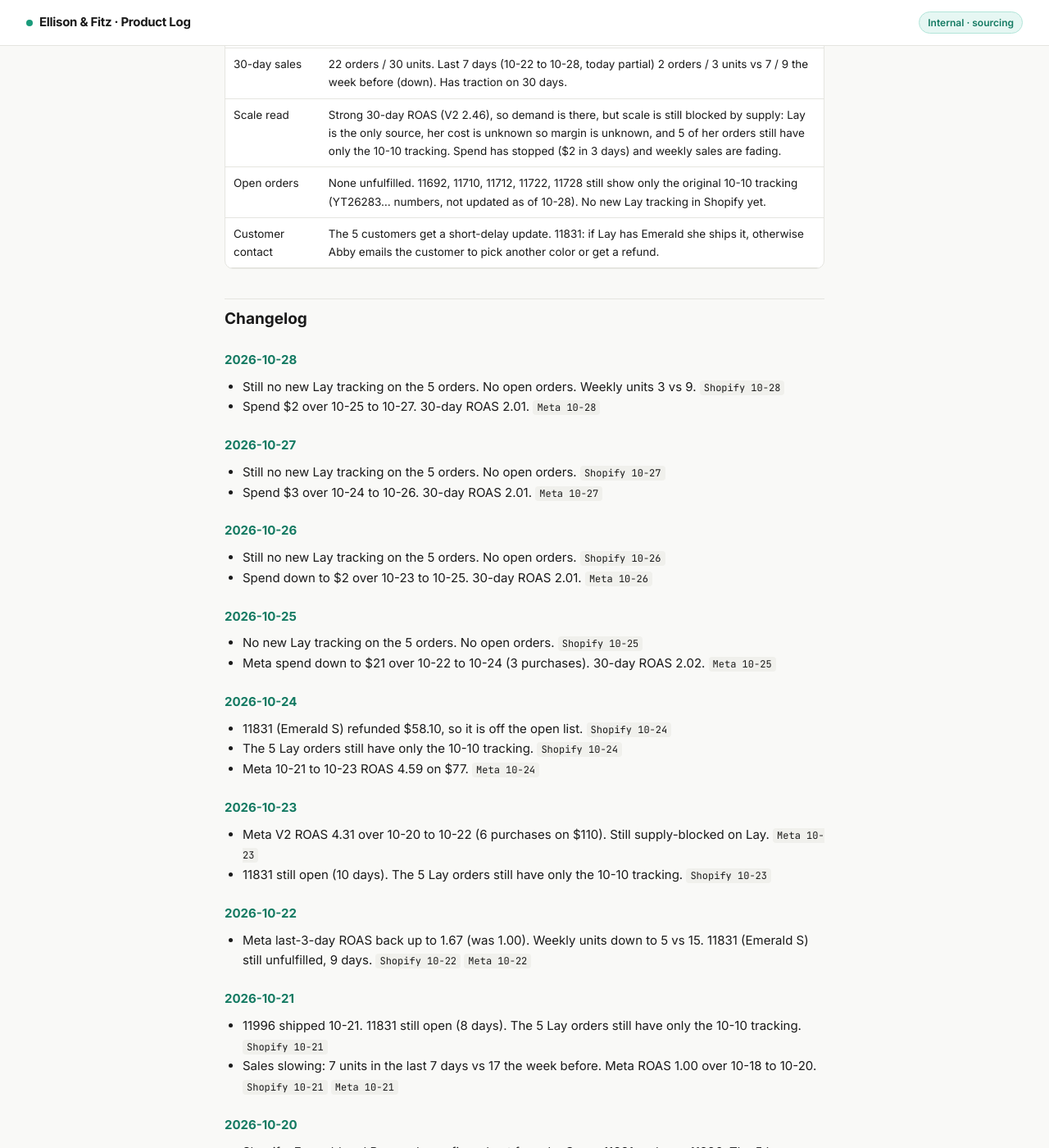
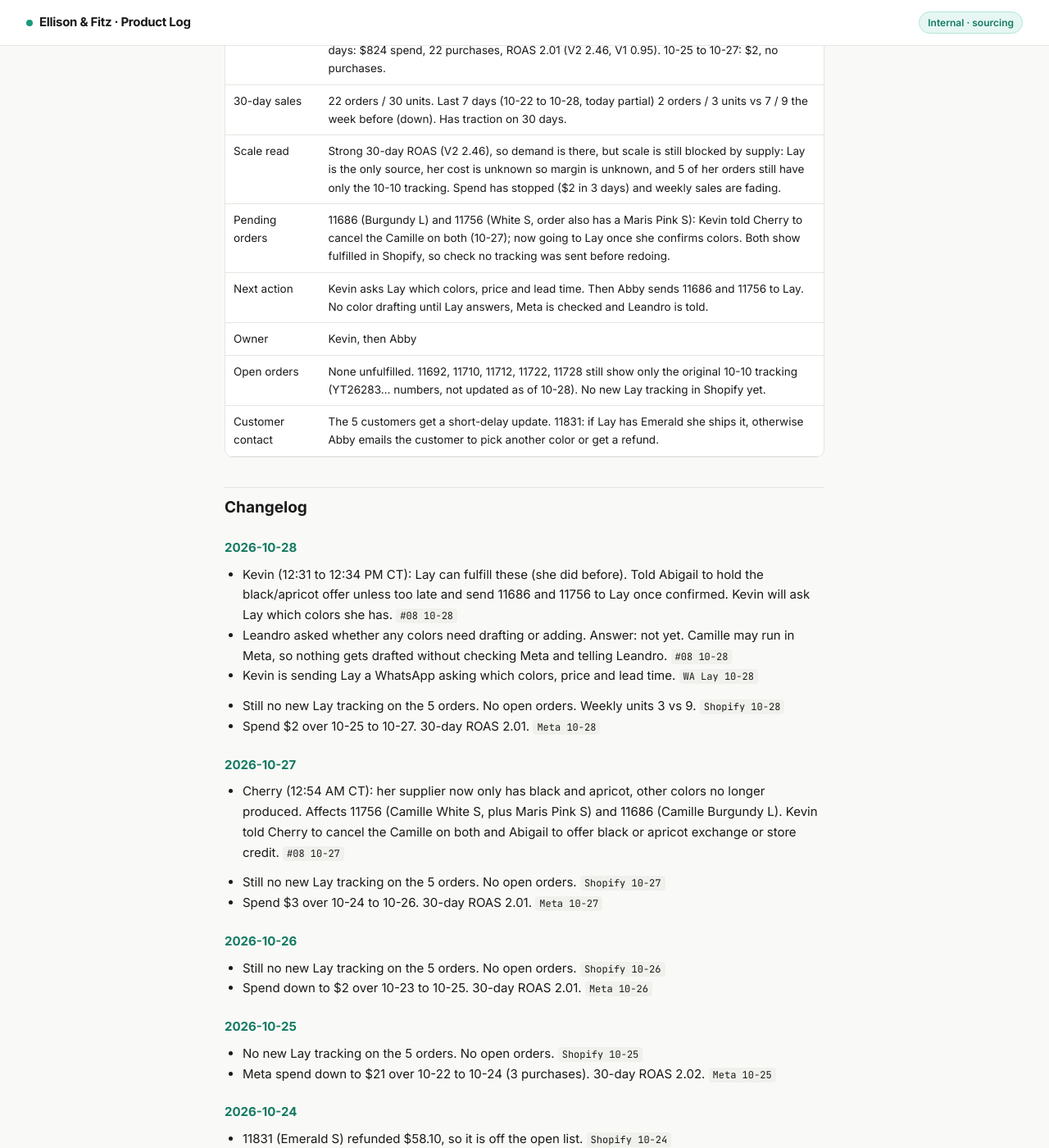
Before and after one commit to ellison-fitz/ef-product-log, a Jekyll site: the page built from products/camille-knit-sweater.md, in a window 1280 px wide and 1400 px high, scrolled down 762 px. Shown: the whole window at 82% size. Built offline with Jekyll 4.4.1, drawn with Linux system fonts in a browser that asks for light colours; some of the changed text lies outside the part shown.

Commit message:
2026-10-28 sourcing update: Maren/Beck gaps, Camille Lay colors, Hart notes

```diff
--- a/products/camille-knit-sweater.md
+++ b/products/camille-knit-sweater.md
@@ -11,8 +11,8 @@ title: "Camille Knit Sweater"
 
 | Field | Value |
 |---|---|
-| Current supplier | **Lay (Dropsure)**, the only source (Abby 10-16). Cherry quoted it but her supplier sold out; restock 10–15 days. |
-| Backup | Cherry after restock (10–15 days from ~10-16). Hart: can't find the same style. |
+| Current supplier | **Lay (Dropsure)** again for 11686 and 11756 once she confirms (Kevin 10-28). Lay fulfilled Camille before and was the only source (Abby 10-16). Her new supplier has "4 colors", not named, unconfirmed. |
+| Backup | Cherry: her supplier now only has **Black and Apricot**, other colors no longer produced (10-27). Hart: can't find the same style (10-11). |
 | Cost (product + shipping) | Lay: unknown. Cherry: unknown (not in PLW tab). |
 | Selling price | $49.99 |
 | Approved colors and sizes | Apricot, Black, White, Dark Brown stay live on the short sleeve listing. Sizes S–2XL. |
@@ -20,6 +20,9 @@ title: "Camille Knit Sweater"
 | Meta ads | **Nearly off.** Stack Testing ad sets "Camille Knit Sweater (V1)" and "(V2) - 37 / 1.45". Last 30 days: $824 spend, 22 purchases, ROAS 2.01 (V2 2.46, V1 0.95). 10-25 to 10-27: $2, no purchases. |
 | 30-day sales | 22 orders / 30 units. Last 7 days (10-22 to 10-28, today partial) 2 orders / 3 units vs 7 / 9 the week before (down). Has traction on 30 days. |
 | Scale read | Strong 30-day ROAS (V2 2.46), so demand is there, but scale is still blocked by supply: Lay is the only source, her cost is unknown so margin is unknown, and 5 of her orders still have only the 10-10 tracking. Spend has stopped ($2 in 3 days) and weekly sales are fading. |
+| Pending orders | 11686 (Burgundy L) and 11756 (White S, order also has a Maris Pink S): Kevin told Cherry to cancel the Camille on both (10-27); now going to Lay once she confirms colors. Both show fulfilled in Shopify, so check no tracking was sent before redoing. |
+| Next action | Kevin asks Lay which colors, price and lead time. Then Abby sends 11686 and 11756 to Lay. No color drafting until Lay answers, Meta is checked and Leandro is told. |
+| Owner | Kevin, then Abby |
 | Open orders | None unfulfilled. 11692, 11710, 11712, 11722, 11728 still show only the original 10-10 tracking (YT26283… numbers, not updated as of 10-28). No new Lay tracking in Shopify yet. |
 | Customer contact | The 5 customers get a short-delay update. 11831: if Lay has Emerald she ships it, otherwise Abby emails the customer to pick another color or get a refund. |
 
@@ -27,10 +30,16 @@ title: "Camille Knit Sweater"
 
 ### 2026-10-28
 
+- Kevin (12:31 to 12:34 PM CT): Lay can fulfill these (she did before). Told Abigail to hold the black/apricot offer unless too late and send 11686 and 11756 to Lay once confirmed. Kevin will ask Lay which colors she has. `#08 10-28`
+- Leandro asked whether any colors need drafting or adding. Answer: not yet. Camille may run in Meta, so nothing gets drafted without checking Meta and telling Leandro. `#08 10-28`
+- Kevin is sending Lay a WhatsApp asking which colors, price and lead time. `WA Lay 10-28`
+
 - Still no new Lay tracking on the 5 orders. No open orders. Weekly units 3 vs 9. `Shopify 10-28`
 - Spend $2 over 10-25 to 10-27. 30-day ROAS 2.01. `Meta 10-28`
 
 ### 2026-10-27
+
+- Cherry (12:54 AM CT): her supplier now only has black and apricot, other colors no longer produced. Affects 11756 (Camille White S, plus Maris Pink S) and 11686 (Camille Burgundy L). Kevin told Cherry to cancel the Camille on both and Abigail to offer black or apricot exchange or store credit. `#08 10-27`
 
 - Still no new Lay tracking on the 5 orders. No open orders. `Shopify 10-27`
 - Spend $3 over 10-24 to 10-26. 30-day ROAS 2.01. `Meta 10-27`
@@ -97,6 +106,10 @@ title: "Camille Knit Sweater"
 
 - Cherry: 11831 Camille Emerald S isn't available in green. `#08 10-15`
 
+### 2026-10-11
+
+- Hart: can't find the same style. `WA Hart–Wio 1 10-11`
+
 ### 2026-10-10
 
 - Cherry marked 11692, 11710, 11712, 11722, 11728 fulfilled with YT tracking. The tracking never moved. `Shopify 10-18`
```
Also changed, not shown: index.md (+3 -1 lines), products/beck-waffle-polo.md (added, +38 -0 lines), products/enzo-button-knit.md (+6 -1 lines), products/maren-lantern-pullover.md (added, +44 -0 lines), products/maris-drape-sweater.md (+7 -0 lines), README.md.
